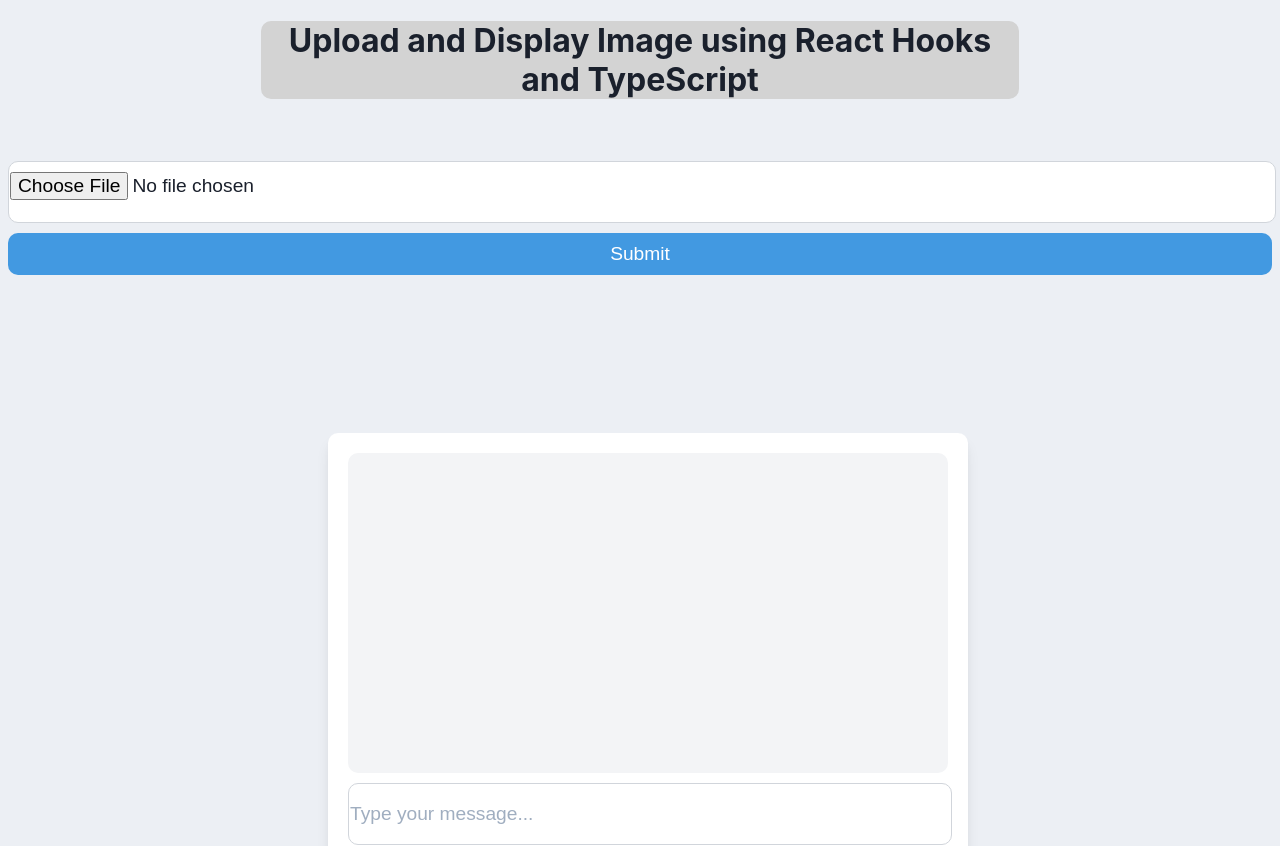
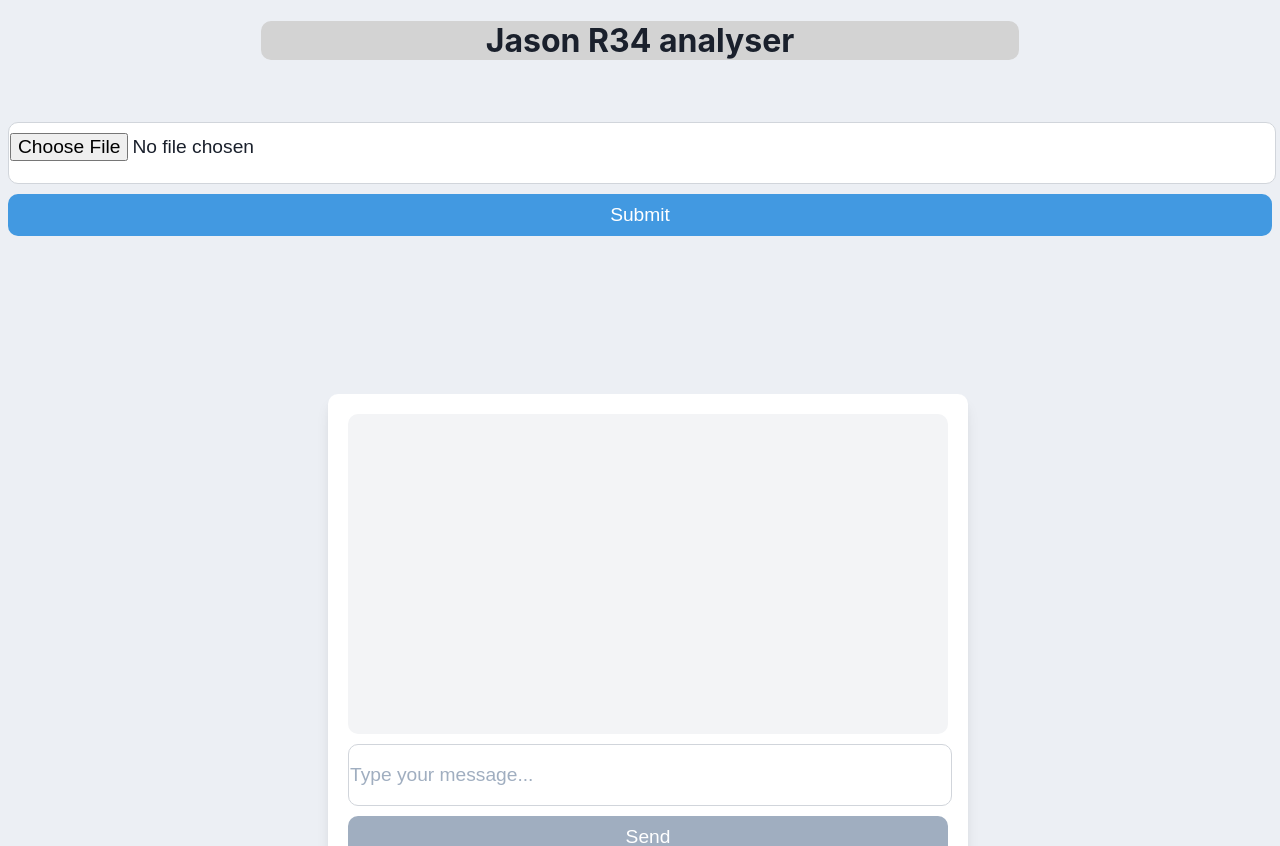
Before and after one commit to Samuel-James2003/Hackathon-Card-Reader, a React (Create React App) app in the folder Card-Reader-Front/card-reader/: page / in a window 1280 px wide. Shown: the top 846 px of the page. Built offline with nearby package versions, Linux system fonts and the light colour scheme.

Commit message:
change name

```diff
--- a/Card-Reader-Front/card-reader/src/component/ImportImage.tsx
+++ b/Card-Reader-Front/card-reader/src/component/ImportImage.tsx
@@ -41,7 +41,7 @@ const ImageUploader: React.FC = () => {
 
     return (
         <div>
-            <h1>Upload and Display Image using React Hooks and TypeScript</h1>
+            <h1>Jason R34 analyser</h1>
 
             {selectedFile && (
                 <div>
```
